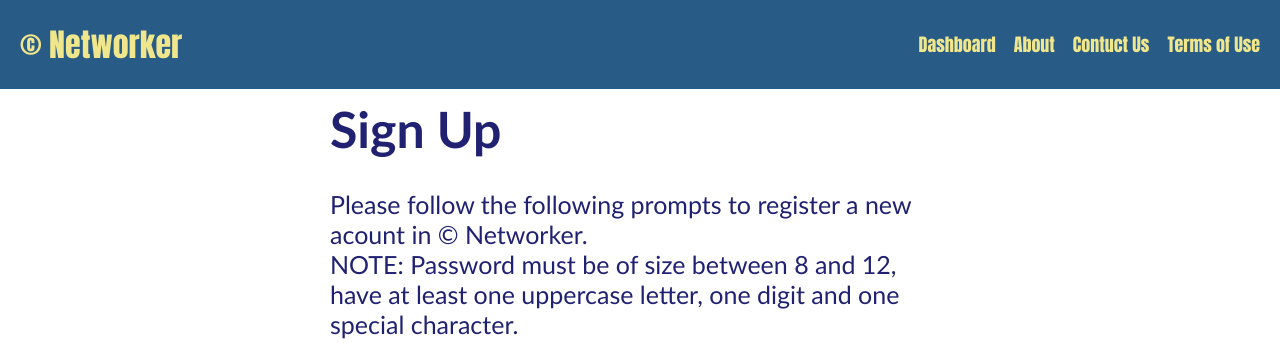
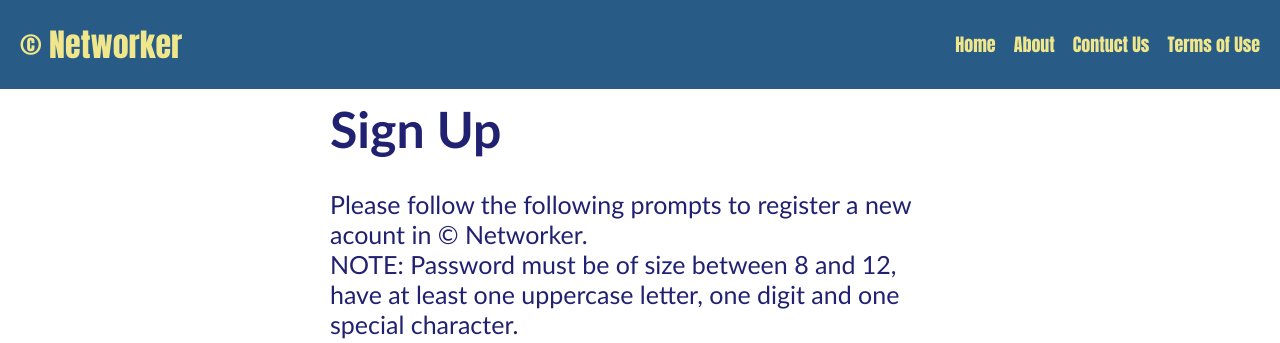
Before and after one commit to aslamovamir/independent-study-project-networker, a Flask app: page /signup in a window 1280 px wide. Shown: the top 343 px of the page. Run offline with Flask 2, Linux system fonts and the light colour scheme.

Commit message:
Update signup.html

```diff
--- a/source/templates/signup.html
+++ b/source/templates/signup.html
@@ -10,7 +10,7 @@
             <div class="logo">© Networker</div>
             <ul class="nav-links">
                 <div class="menu">
-                    <li><a href="{{ url_for('index') }}">Dashboard</a></li>
+                    <li><a href="{{ url_for('index') }}">Home</a></li>
                     <li><a href="{{ url_for('about') }}">About</a></li>
                     <li><a href="{{ url_for('contact_us') }}">Contuct Us</a></li>
                     <li><a href="{{ url_for('terms_of_use') }}">Terms of Use</a></li>
```
